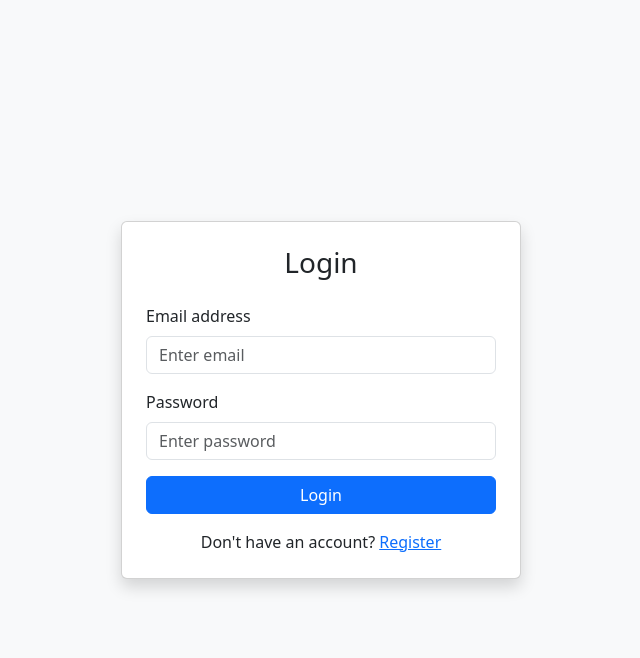
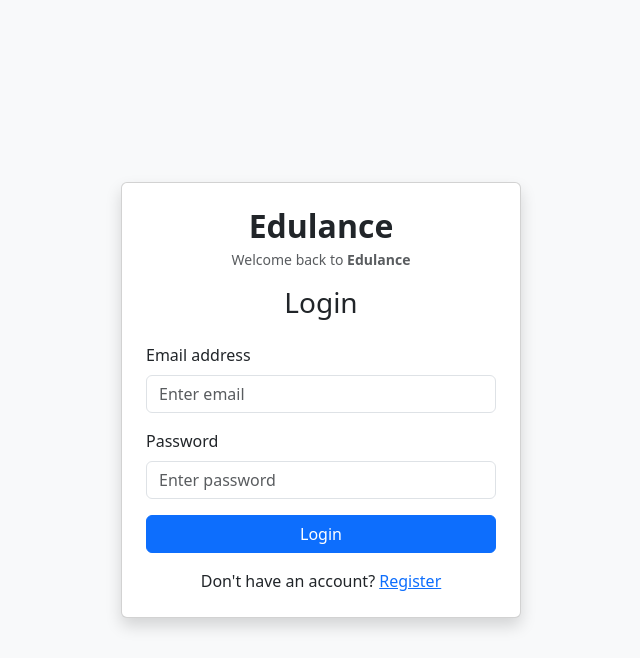
Before and after one commit to Prafful-Mali/edulance, a Django app: page /login/ in a window 1280 px wide. Shown: the top 658 px of the page, without its empty margins (319-959 px from the left). Run offline with Django 5.2, Linux system fonts and the light colour scheme.

Commit message:
feat:improve UI of login and registration page

```diff
--- a/templates/users/login.html
+++ b/templates/users/login.html
@@ -5,7 +5,7 @@
 <head>
   <meta charset="UTF-8">
   <meta name="viewport" content="width=device-width, initial-scale=1.0">
-  <title>Login Page</title>
+  <title>Edulance</title>
 
   <link
     href="https://cdn.jsdelivr.net/npm/bootstrap@5.3.3/dist/css/bootstrap.min.css"
@@ -16,6 +16,13 @@
 
   <div class="container d-flex justify-content-center align-items-center min-vh-100">
     <div class="card shadow p-4" style="width: 100%; max-width: 400px;">
+
+      <div class="text-center mb-3">
+        <h2 class="fw-bold mb-1">Edulance</h2>
+        <p class="text-muted mb-0" style="font-size: 14px;">
+          Welcome back to <strong>Edulance</strong>
+        </p>
+      </div>
 
       <div id="messageAlert" class="alert alert-dismissible fade show d-none" role="alert">
         <span id="messageText"></span>
@@ -35,11 +42,9 @@
           <input id="passwordInput" type="password" class="form-control" placeholder="Enter password" required>
         </div>
 
-
         <button id="loginBtn" type="submit" class="btn btn-primary w-100">
           Login
         </button>
-
       </form>
 
       <p class="text-center mt-3 mb-0">
```
Also changed, not shown: templates/users/register.html (+12 -1 lines).
